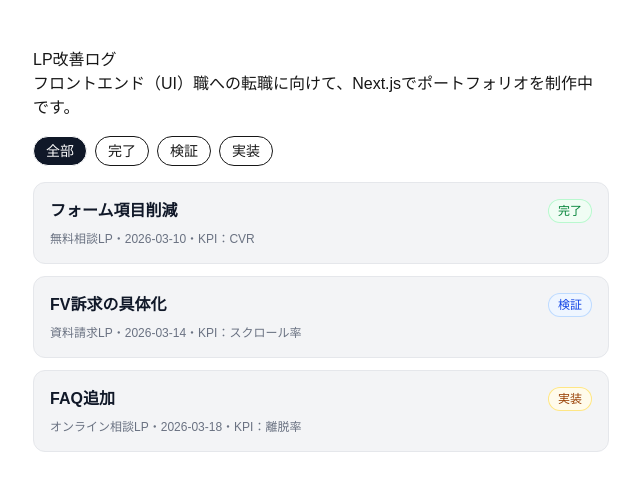
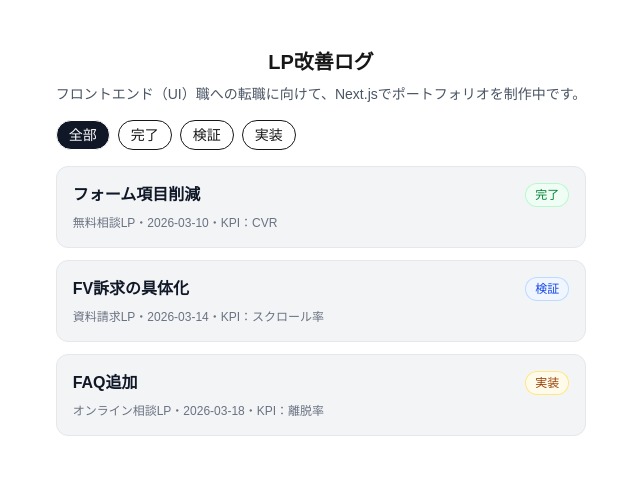
Before and after one commit to a-natsu/lp-log, a Next.js app: page / in a window 1280 px wide. Shown: the top 490 px of the page, without its empty margins (319-959 px from the left). Built offline with nearby package versions, Linux system fonts and the light colour scheme.

Commit message:
Center align hero text

```diff
--- a/app/HomeClient.tsx
+++ b/app/HomeClient.tsx
@@ -19,9 +19,9 @@ export default function HomeClient() {
     : logs;
 
   return (
-    <main className="max-w-2xl mx-auto p-6 md:p-12">
-      <h1>LP改善ログ</h1>
-      <p>
+    <main className="max-w-2xl mx-auto p-6 md:p-12 text-center">
+      <h1 className="text-xl font-bold">LP改善ログ</h1>
+      <p className="mt-2 text-sm text-gray-600 max-w-xl mx-auto">
         フロントエンド（UI）職への転職に向けて、Next.jsでポートフォリオを制作中です。
       </p>
 
```
